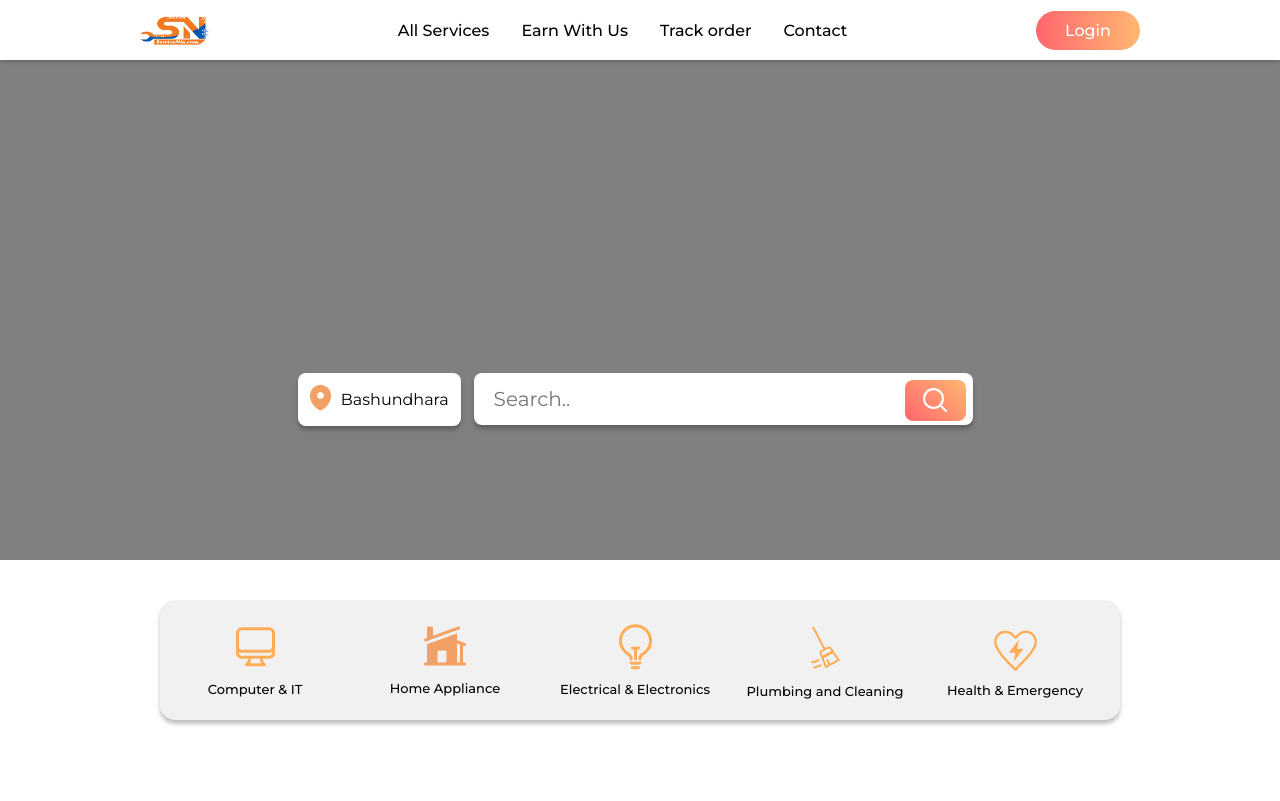
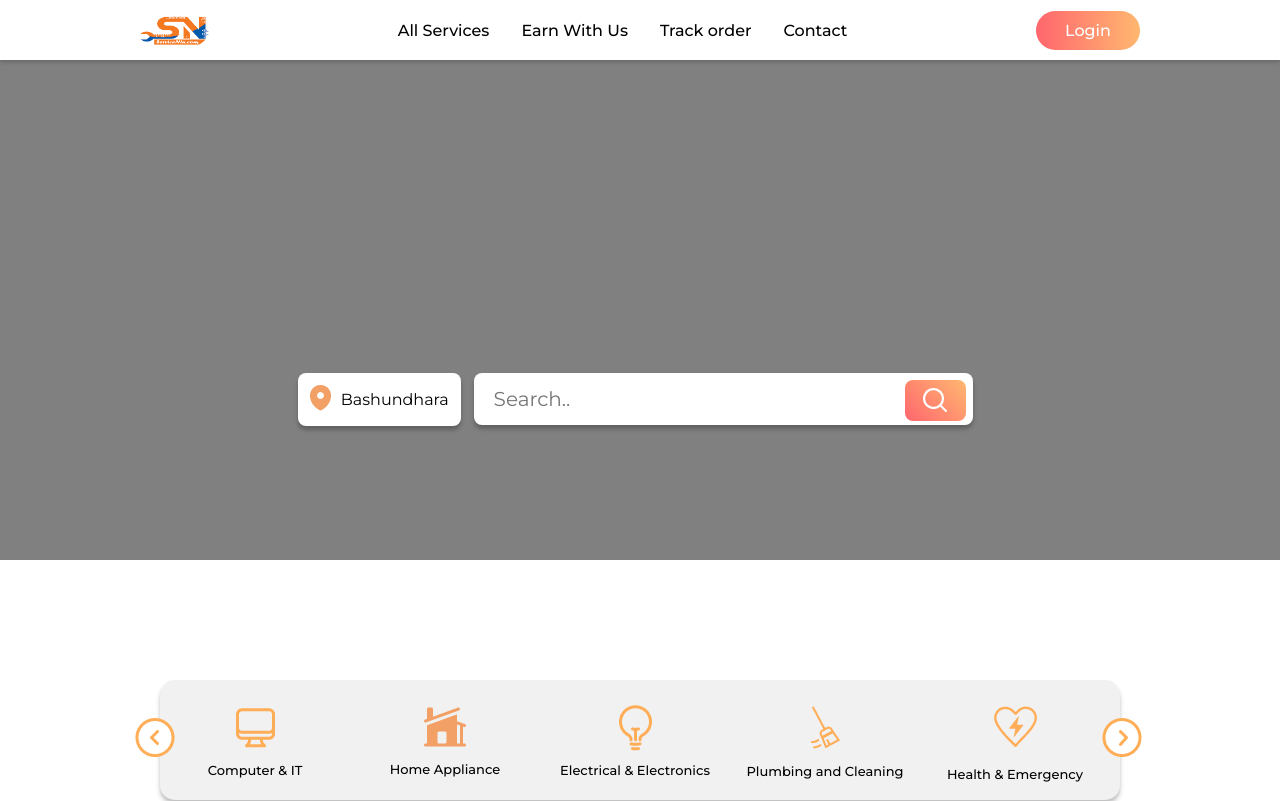
Before and after one commit to RaihanSarkar1/service_nin_react, a React (Create React App) app: page / in a window 1280 px wide. Shown: the top 801 px of the page. Built offline with nearby package versions, Linux system fonts and the light colour scheme.

Commit message:
Added scroll icons to carousel and added functionality

```diff
--- a/src/App.css
+++ b/src/App.css
@@ -255,7 +255,7 @@ nav {
 }
 
 .services-box {
-  margin-top: 40px;
+  margin-top: 120px;
   margin-left: auto;
   margin-right: auto;
   padding-left: 10px;
@@ -267,16 +267,28 @@ nav {
   height: 120px;
   display: flex;
   align-items: center;
+  position: relative;
+}
 
+.services-box i {
+  position: absolute;
+}
+
+.services-box i:first-child{
+  left: -25px;
+}
+
+.services-box i:last-child {
+  right: -22px;
 }
 
 .service-items {
-  margin: 0px;
-  padding: 0px;
   display: flex;
+  align-items: center;
   flex-wrap: nowrap;
   gap: 20px;
-  overflow-x: auto;
+  overflow: hidden;
+  scroll-behavior: smooth;
 }
 
 .services-box li {
@@ -298,17 +310,13 @@ nav {
   text-decoration: none;
   display: flex;
   flex-direction: column;
-  justify-content: space-around;
+  justify-content: start;
   gap: 10px;
   align-items: center;
   font-size: 13px;
   font-family: Montserrat;
   font-weight: 500;
   text-align: center;
-}
-
-#healthp {
-  margin-top: -8px;
 }
 
 .pop-sect {
--- a/src/components/services.js
+++ b/src/components/services.js
@@ -1,9 +1,36 @@
+import { useRef } from "react"
+
 export default function Services() {
+    const arrowRef = useRef([]);
+
+    const servRef = useRef(null);
+
+    const firstRef = useRef(null);
+
+    const showHideIcons= () => {
+        console.log(arrowRef.current[0])
+        arrowRef.current[0].style.display = servRef.scrollLeft == 0 ? "none" : "block";
+    }
+
+
+    function handleClick(e) {
+        let firstIconWidth = firstRef.current.clientWidth + 20;
+        // console.log(e.target);
+
+        servRef.current.scrollLeft += e.target.id == "left" ? -firstIconWidth : firstIconWidth;
+        showHideIcons();
+    }
+
+
+
     return (
-        <div className="services-box">
-            <ul className="service-items">
+        <div className="services-box" >
+            <i onClick={handleClick} ref={(el) => (arrowRef.current[0] = el)}>
+                <img id="left" src={process.env.PUBLIC_URL + "img/left.png"} />
+            </i>
+            <ul className="service-items" ref={servRef}>
                 <li>
-                    <a href="#">
+                    <a href="#" ref={firstRef}>
                         <img src={process.env.PUBLIC_URL + "img/com.png"} />
                         <p>Computer & IT</p>
                     </a>
@@ -39,6 +66,9 @@ export default function Services() {
                     </a>
                 </li>
             </ul>
+            <i onClick={handleClick} ref={(el) => (arrowRef.current[1] = el)}>
+                <img id="right" src={process.env.PUBLIC_URL + "img/right.png"} />
+            </i>
         </div>
     )
 }
```
Also changed, not shown: public/img/left.png (added), public/img/right.png (added).
